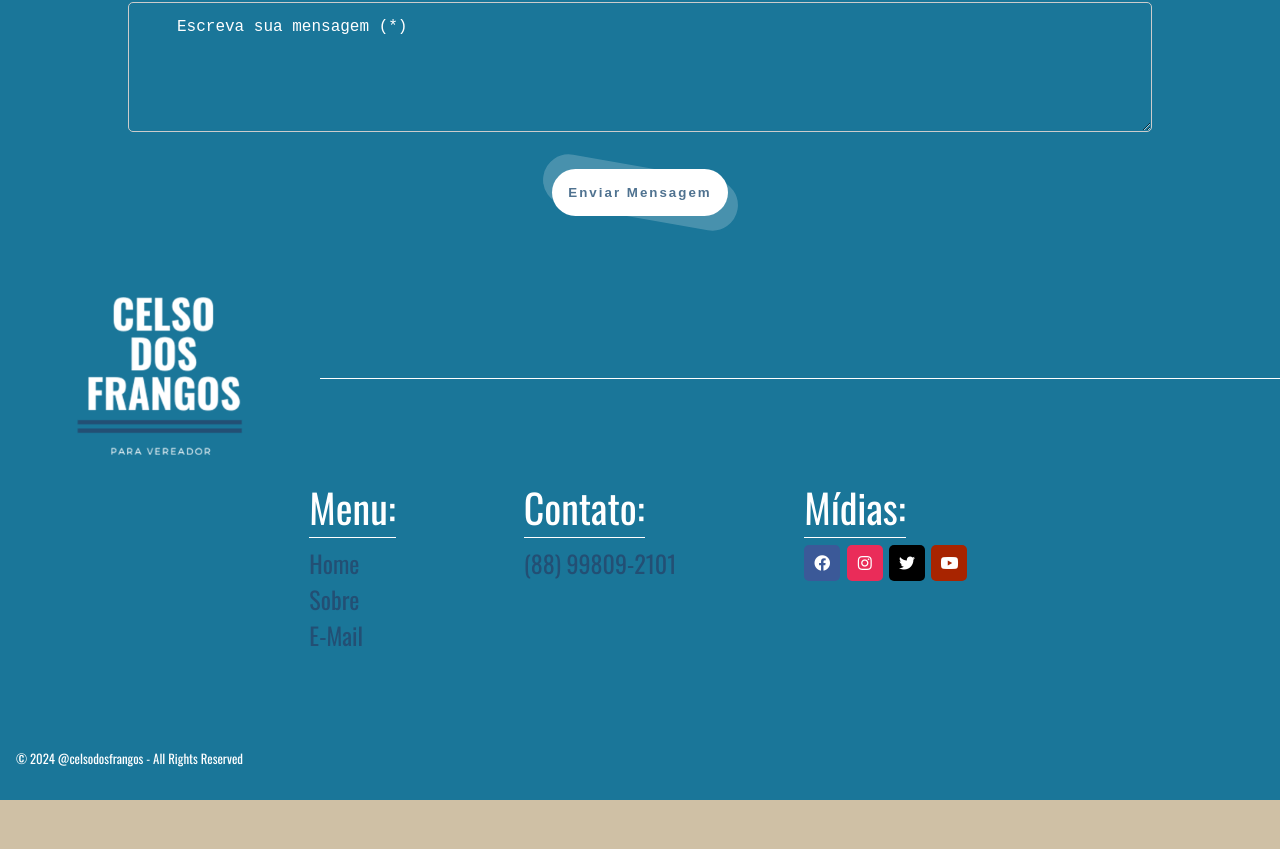
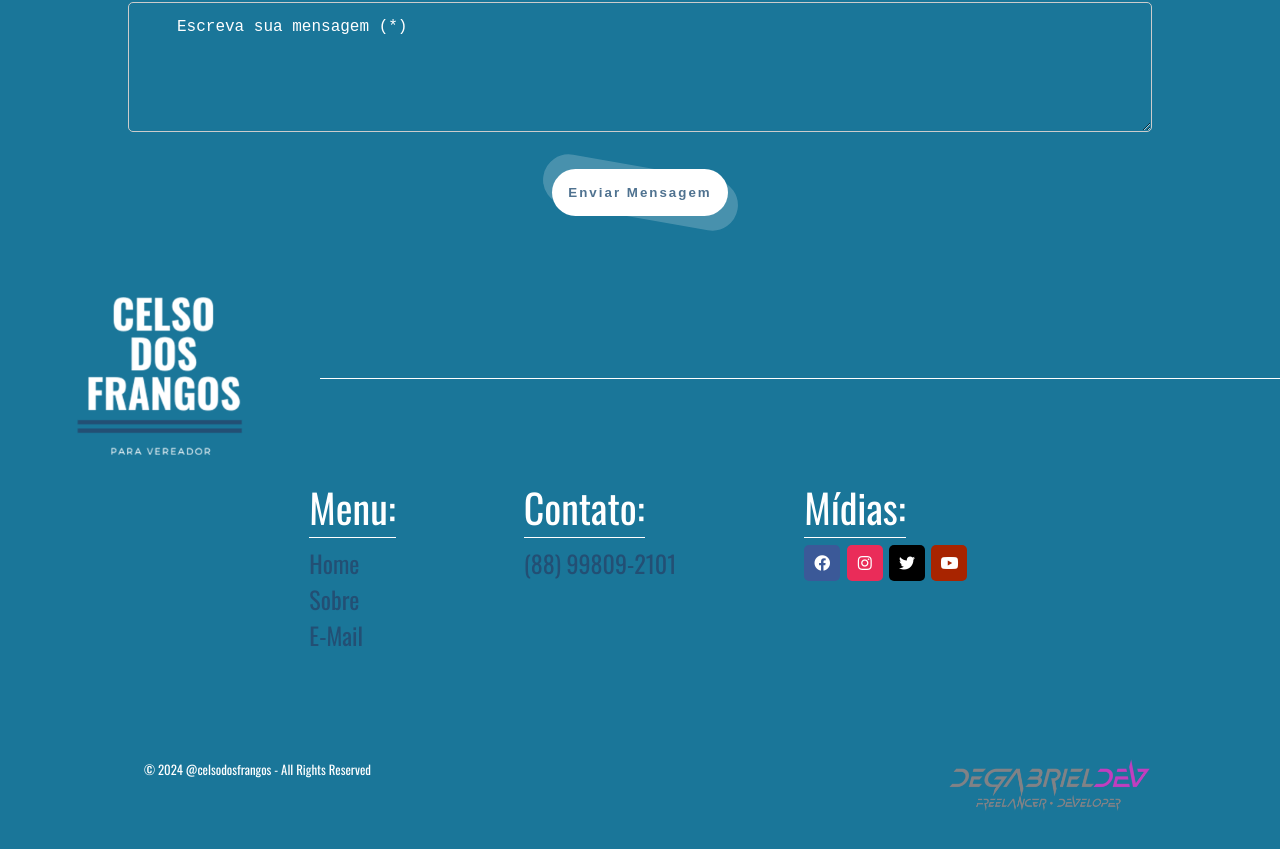
Before and after one commit to degabrielofi/CelsoDosFrangos, a React (Create React App) app in the folder Web/: page / in a window 1280 px wide. Shown: the part 1595-2444 px from the top of the page. Before the commit the page ends 2395 px from the top, so only its background shows below. Built offline with nearby package versions, Linux system fonts and the light colour scheme.

Commit message:
add icon `DeGabrielDEV`

```diff
--- a/Web/src/components/Footer/index.jsx
+++ b/Web/src/components/Footer/index.jsx
@@ -4,6 +4,7 @@ import api from "lib/api";
 import Swal from "sweetalert2";
 import withReactContent from "sweetalert2-react-content";
 import IconCelso from "assets/icons/Celso Dos Frangos.png";
+import IconDEGabrielDEV from "assets/icons/DeGabrielDEV.png";
 
 const Footer = () => {
   const MySwal = withReactContent(Swal);
@@ -237,6 +238,11 @@ const Footer = () => {
                     © {currentDate} @celsodosfrangos - All Rights Reserved
                   </h5>
                 </div>
+                <div className="degabrieldev">
+                  <a href="https://degabrielofi.vercel.app" target="--blank">
+                    <img src={IconDEGabrielDEV} alt="DEGabrielDEV" />
+                  </a>
+                </div>
               </section>
             </div>
           </section>
--- a/Web/src/components/Footer/style.jsx
+++ b/Web/src/components/Footer/style.jsx
@@ -401,7 +401,10 @@ export const FooterContainer = styled.div`
   }
 
   .row {
-    margin-top: 2rem;
+    display: flex;
+    justify-content: space-between;
+    align-items: center;
+    padding: 3% 10%;
   }
 
   .row .copy {
@@ -414,6 +417,14 @@ export const FooterContainer = styled.div`
     color: #fff;
     font-weight: 400;
     font-size: 80%;
+  }
+
+  .degabrieldev {
+    width: 20%;
+  }
+
+  .degabrieldev img {
+    width: 100%;
   }
 
   @media (max-width: 992px) {
@@ -437,5 +448,9 @@ export const FooterContainer = styled.div`
     li {
       margin: 1rem;
     }
+
+    .degabrieldev {
+      width: 40%;
+    }
   }
 `;
```
Also changed, not shown: Web/src/assets/icons/DeGabrielDEV.png (added).
